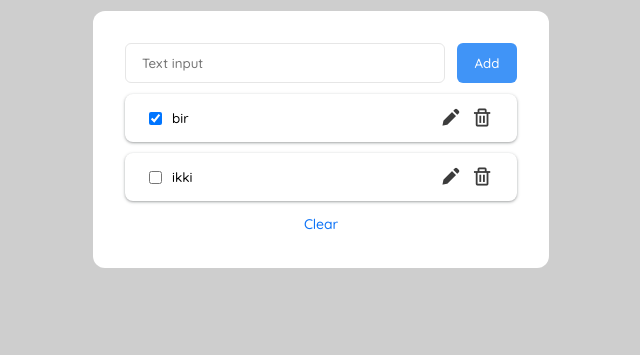
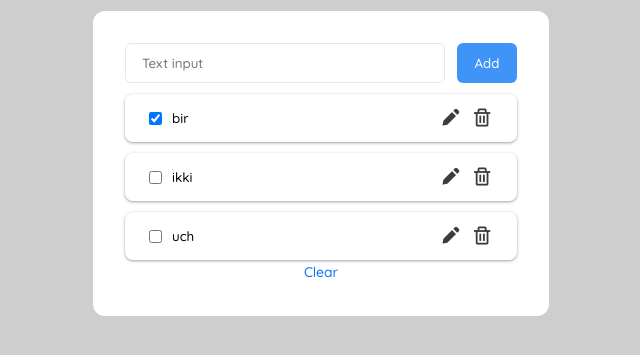
Before and after one commit to NurdauletShinpolatov/mentoringTodo, a plain HTML site: page index.html in a window 1280 px wide. Both pictures are taken after a click on the checkbox 474 px from the left and 237 px from the top of the page. Shown: the part 119-474 px from the top of the page, without its empty margins (319-959 px from the left). Drawn offline with nearby package versions, Linux system fonts and the light colour scheme; some packages are replaced by stand-ins of ours; a script that the page names is missing.

Commit message:
lesson 2

```diff
--- a/index.html
+++ b/index.html
@@ -6,8 +6,8 @@
     <meta name="viewport" content="width=device-width, initial-scale=1.0">
     <title>Todo app</title>
 
-    <link rel="stylesheet" href="null.css">
-    <link rel="stylesheet" href="styles.css">
+    <link rel="stylesheet" href="./assets/null.css">
+    <link rel="stylesheet" href="./assets/styles.css">
 
     <!-- Boxicons -->
     <link href='https://unpkg.com/boxicons@2.1.4/css/boxicons.min.css' rel='stylesheet'>
@@ -26,7 +26,7 @@
                     <input name="todo" placeholder="Text input" class="input" type="text" />
                     <button class="add">Add</button>
                 </form>
-                <ul class="todosList">
+                <ul class="tasksList">
 
                 </ul>
                 <div class="clear">
--- a/script.js
+++ b/script.js
@@ -1,13 +1,22 @@
 const form = document.querySelector(".form");
 const inputAdd = document.querySelector(".input");
-const tasksList = document.querySelector(".todosList");
+const tasksList = document.querySelector(".tasksList");
 
 let tasks = [
   {
-    value: "bir"
+    id: "aaaa_1",
+    value: "bir",
+    completed: false
   },
   {
-    value: "ikki"
+    id: "asdsafsdjh",
+    value: "ikki",
+    completed: false
+  },
+  {
+    id: "hfsdasdf",
+    value: "uch",
+    completed: false
   }
 ]
 
@@ -34,7 +43,7 @@ const render = () => {
   tasksList.innerHTML = ""
   tasks.forEach(item => {
     tasksList.innerHTML += `
-      <li class="todo">
+      <li class="todo" id=${item.id}>
         <input class="toggleCheck" type="checkbox" />
         <input value=${item.value} class="todo_input" type="text" />
         <div class="save none">
@@ -55,3 +64,20 @@ const render = () => {
 }
 
 render()
+
+const clickHandler = (e) => {
+  const taskId = e.target.closest(".todo").id;
+  tasks = tasks.map(item => {
+    if (item.id == taskId) {
+       return {
+        id: item.id,
+        value: item.value,
+        completed: !item.completed,
+      }
+    } else {
+      return item
+    }
+  })
+}
+
+tasksList.addEventListener("click", clickHandler)
```
Also changed, not shown: assets/null.css (renamed from null.css), assets/styles.css (renamed from styles.css).
